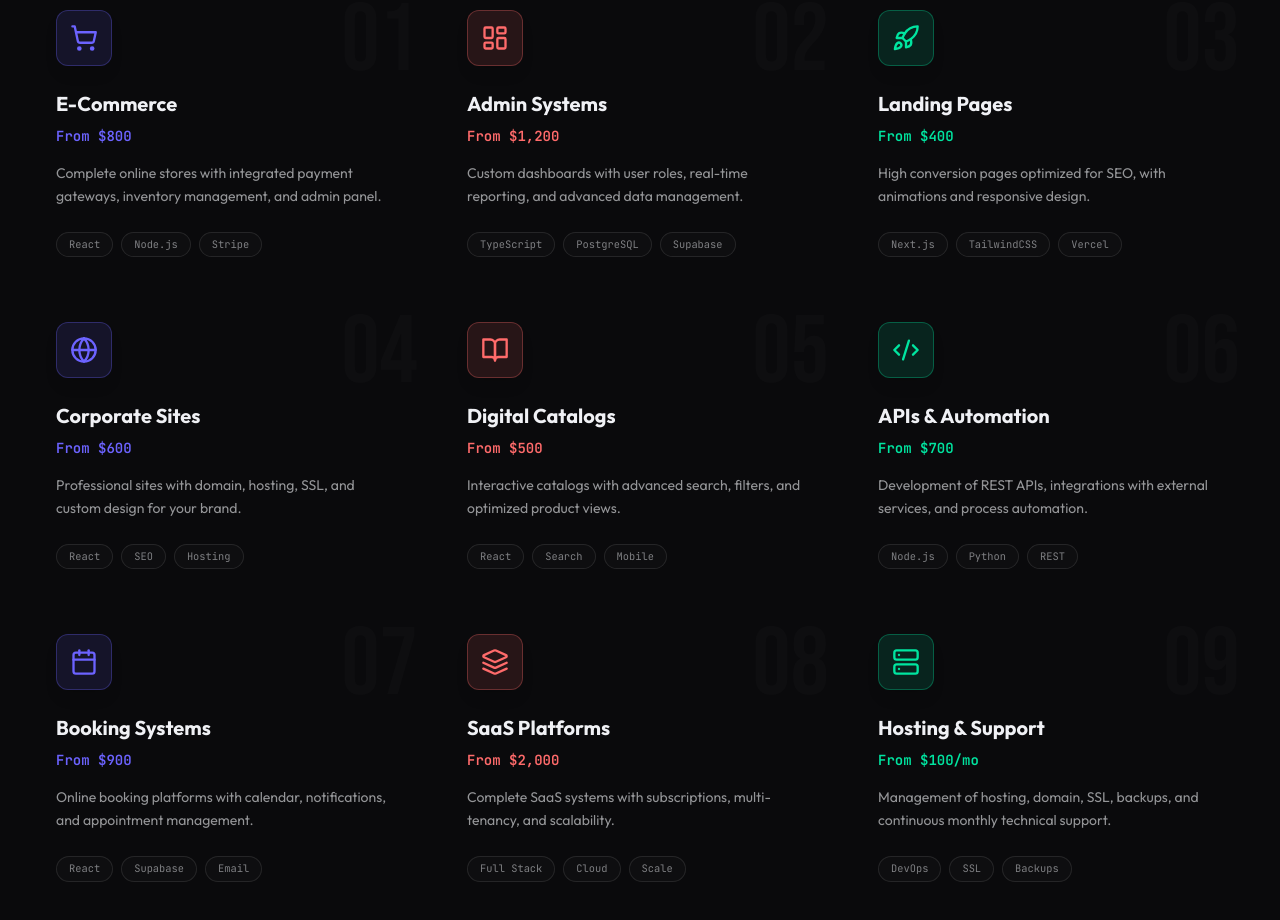
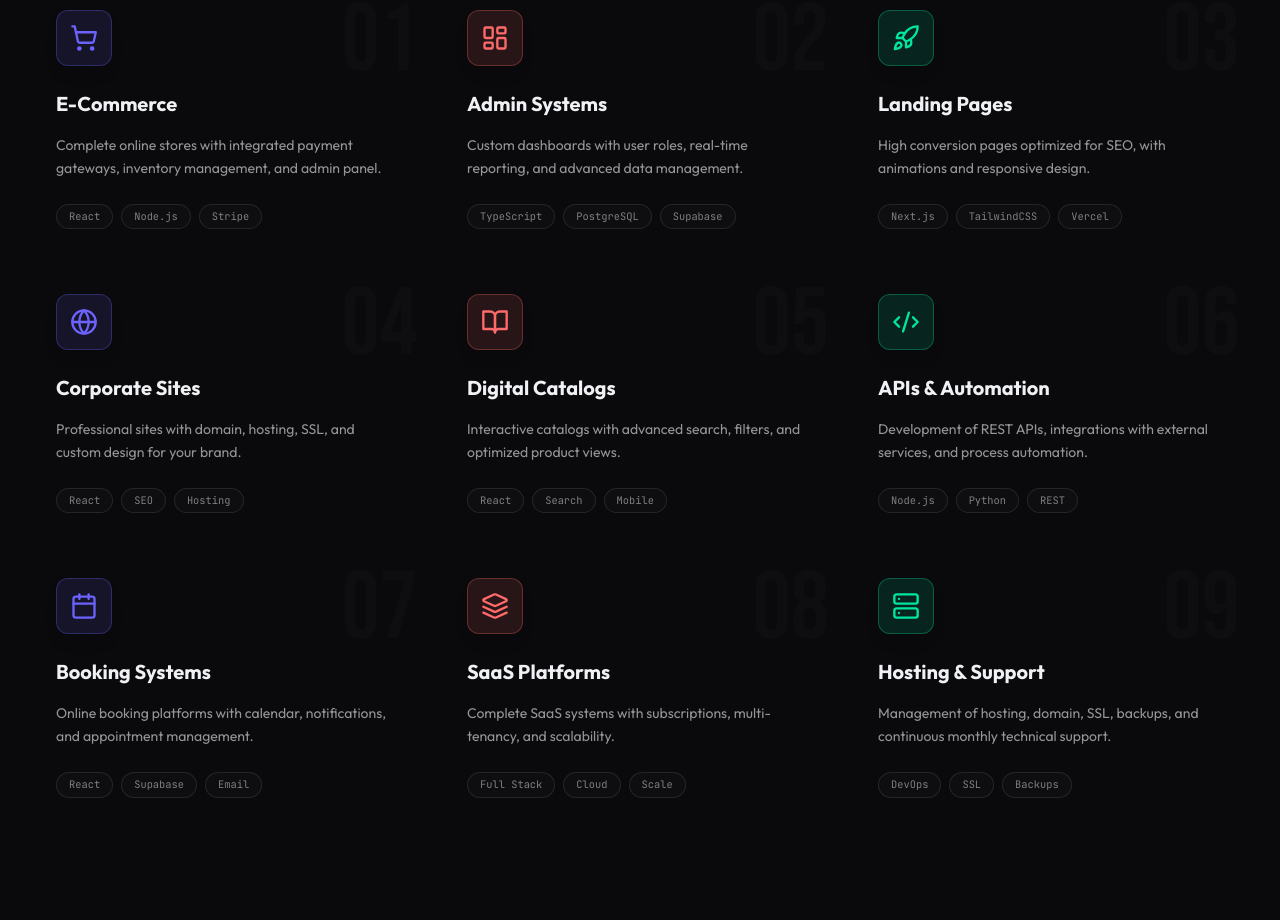
Before and after one commit to Quorex-Studio/Quorex, a React (Create React App) app: page / in a window 1280 px wide. Shown: the part 1160-2080 px from the top of the page. Built offline with nearby package versions, Linux system fonts and the light colour scheme.

Commit message:
refactor: Remove pricing from Services data and UI component

```diff
--- a/src/data/mock.js
+++ b/src/data/mock.js
@@ -4,15 +4,15 @@ import { Zap, Code, Terminal, Server, Flame, Database, Palette, Cloud, Box, Atom
 
 const dataES = {
   services: [
-    { id: 1, title: "E-Commerce", icon: "ShoppingCart", price: "Desde $800", color: "purple", tags: ["React", "Node.js", "Stripe"], description: "Tiendas online completas con pasarelas de pago integradas, gestión de inventario y panel administrativo." },
-    { id: 2, title: "Sistemas Administrativos", icon: "LayoutDashboard", price: "Desde $1,200", color: "red", tags: ["TypeScript", "PostgreSQL", "Supabase"], description: "Dashboards personalizados con roles de usuario, reportes en tiempo real y gestión avanzada de datos." },
-    { id: 3, title: "Landing Pages", icon: "Rocket", price: "Desde $400", color: "green", tags: ["Next.js", "TailwindCSS", "Vercel"], description: "Páginas de alta conversión optimizadas para SEO, con animaciones y diseño responsive." },
-    { id: 4, title: "Páginas Corporativas", icon: "Globe", price: "Desde $600", color: "purple", tags: ["React", "SEO", "Hosting"], description: "Sitios profesionales con dominio, hosting, SSL y diseño personalizado para tu marca." },
-    { id: 5, title: "Catálogos Digitales", icon: "BookOpen", price: "Desde $500", color: "red", tags: ["React", "Search", "Mobile"], description: "Catálogos interactivos con búsqueda avanzada, filtros y vista optimizada para productos." },
-    { id: 6, title: "APIs & Automatizaciones", icon: "Code2", price: "Desde $700", color: "green", tags: ["Node.js", "Python", "REST"], description: "Desarrollo de APIs REST, integraciones con servicios externos y automatización de procesos." },
-    { id: 7, title: "Sistemas de Reservas", icon: "Calendar", price: "Desde $900", color: "purple", tags: ["React", "Supabase", "Email"], description: "Plataformas de reservas online con calendario, notificaciones y gestión de citas." },
-    { id: 8, title: "Plataformas SaaS", icon: "Layers", price: "Desde $2,000", color: "red", tags: ["Full Stack", "Cloud", "Scale"], description: "Sistemas completos SaaS con suscripciones, multi-tenancy y escalabilidad." },
-    { id: 9, title: "Hosting & Soporte", icon: "Server", price: "Desde $100/mes", color: "green", tags: ["DevOps", "SSL", "Backups"], description: "Gestión de hosting, dominio, SSL, backups y soporte técnico mensual continuo." },
+    { id: 1, title: "E-Commerce", icon: "ShoppingCart", color: "purple", tags: ["React", "Node.js", "Stripe"], description: "Tiendas online completas con pasarelas de pago integradas, gestión de inventario y panel administrativo." },
+    { id: 2, title: "Sistemas Administrativos", icon: "LayoutDashboard", color: "red", tags: ["TypeScript", "PostgreSQL", "Supabase"], description: "Dashboards personalizados con roles de usuario, reportes en tiempo real y gestión avanzada de datos." },
+    { id: 3, title: "Landing Pages", icon: "Rocket", color: "green", tags: ["Next.js", "TailwindCSS", "Vercel"], description: "Páginas de alta conversión optimizadas para SEO, con animaciones y diseño responsive." },
+    { id: 4, title: "Páginas Corporativas", icon: "Globe", color: "purple", tags: ["React", "SEO", "Hosting"], description: "Sitios profesionales con dominio, hosting, SSL y diseño personalizado para tu marca." },
+    { id: 5, title: "Catálogos Digitales", icon: "BookOpen", color: "red", tags: ["React", "Search", "Mobile"], description: "Catálogos interactivos con búsqueda avanzada, filtros y vista optimizada para productos." },
+    { id: 6, title: "APIs & Automatizaciones", icon: "Code2", color: "green", tags: ["Node.js", "Python", "REST"], description: "Desarrollo de APIs REST, integraciones con servicios externos y automatización de procesos." },
+    { id: 7, title: "Sistemas de Reservas", icon: "Calendar", color: "purple", tags: ["React", "Supabase", "Email"], description: "Plataformas de reservas online con calendario, notificaciones y gestión de citas." },
+    { id: 8, title: "Plataformas SaaS", icon: "Layers", color: "red", tags: ["Full Stack", "Cloud", "Scale"], description: "Sistemas completos SaaS con suscripciones, multi-tenancy y escalabilidad." },
+    { id: 9, title: "Hosting & Soporte", icon: "Server", color: "green", tags: ["DevOps", "SSL", "Backups"], description: "Gestión de hosting, dominio, SSL, backups y soporte técnico mensual continuo." },
   ],
   projects: [
     {
@@ -123,15 +123,15 @@ const dataES = {
 
 const dataEN = {
   services: [
-    { id: 1, title: "E-Commerce", icon: "ShoppingCart", price: "From $800", color: "purple", tags: ["React", "Node.js", "Stripe"], description: "Complete online stores with integrated payment gateways, inventory management, and admin panel." },
-    { id: 2, title: "Admin Systems", icon: "LayoutDashboard", price: "From $1,200", color: "red", tags: ["TypeScript", "PostgreSQL", "Supabase"], description: "Custom dashboards with user roles, real-time reporting, and advanced data management." },
-    { id: 3, title: "Landing Pages", icon: "Rocket", price: "From $400", color: "green", tags: ["Next.js", "TailwindCSS", "Vercel"], description: "High conversion pages optimized for SEO, with animations and responsive design." },
-    { id: 4, title: "Corporate Sites", icon: "Globe", price: "From $600", color: "purple", tags: ["React", "SEO", "Hosting"], description: "Professional sites with domain, hosting, SSL, and custom design for your brand." },
-    { id: 5, title: "Digital Catalogs", icon: "BookOpen", price: "From $500", color: "red", tags: ["React", "Search", "Mobile"], description: "Interactive catalogs with advanced search, filters, and optimized product views." },
-    { id: 6, title: "APIs & Automation", icon: "Code2", price: "From $700", color: "green", tags: ["Node.js", "Python", "REST"], description: "Development of REST APIs, integrations with external services, and process automation." },
-    { id: 7, title: "Booking Systems", icon: "Calendar", price: "From $900", color: "purple", tags: ["React", "Supabase", "Email"], description: "Online booking platforms with calendar, notifications, and appointment management." },
-    { id: 8, title: "SaaS Platforms", icon: "Layers", price: "From $2,000", color: "red", tags: ["Full Stack", "Cloud", "Scale"], description: "Complete SaaS systems with subscriptions, multi-tenancy, and scalability." },
-    { id: 9, title: "Hosting & Support", icon: "Server", price: "From $100/mo", color: "green", tags: ["DevOps", "SSL", "Backups"], description: "Management of hosting, domain, SSL, backups, and continuous monthly technical support." },
+    { id: 1, title: "E-Commerce", icon: "ShoppingCart", color: "purple", tags: ["React", "Node.js", "Stripe"], description: "Complete online stores with integrated payment gateways, inventory management, and admin panel." },
+    { id: 2, title: "Admin Systems", icon: "LayoutDashboard", color: "red", tags: ["TypeScript", "PostgreSQL", "Supabase"], description: "Custom dashboards with user roles, real-time reporting, and advanced data management." },
+    { id: 3, title: "Landing Pages", icon: "Rocket", color: "green", tags: ["Next.js", "TailwindCSS", "Vercel"], description: "High conversion pages optimized for SEO, with animations and responsive design." },
+    { id: 4, title: "Corporate Sites", icon: "Globe", color: "purple", tags: ["React", "SEO", "Hosting"], description: "Professional sites with domain, hosting, SSL, and custom design for your brand." },
+    { id: 5, title: "Digital Catalogs", icon: "BookOpen", color: "red", tags: ["React", "Search", "Mobile"], description: "Interactive catalogs with advanced search, filters, and optimized product views." },
+    { id: 6, title: "APIs & Automation", icon: "Code2", color: "green", tags: ["Node.js", "Python", "REST"], description: "Development of REST APIs, integrations with external services, and process automation." },
+    { id: 7, title: "Booking Systems", icon: "Calendar", color: "purple", tags: ["React", "Supabase", "Email"], description: "Online booking platforms with calendar, notifications, and appointment management." },
+    { id: 8, title: "SaaS Platforms", icon: "Layers", color: "red", tags: ["Full Stack", "Cloud", "Scale"], description: "Complete SaaS systems with subscriptions, multi-tenancy, and scalability." },
+    { id: 9, title: "Hosting & Support", icon: "Server", color: "green", tags: ["DevOps", "SSL", "Backups"], description: "Management of hosting, domain, SSL, backups, and continuous monthly technical support." },
   ],
   projects: [
     {
--- a/src/sections/Services.jsx
+++ b/src/sections/Services.jsx
@@ -42,8 +42,7 @@ const Services = () => {
                     style={{ background: c.bg, border: `1px solid ${c.border}` }}>
                     {Icon && <Icon className="w-7 h-7" style={{ color: c.text }} />}
                   </div>
-                  <div className="font-bold text-[#F0F1F5] text-xl mb-2 group-hover:text-white transition-colors" style={{ fontFamily: "'Outfit',sans-serif" }}>{s.title}</div>
-                  <div className="font-mono text-sm font-semibold mb-4" style={{ color: c.text, fontFamily: "'JetBrains Mono',monospace" }}>{s.price}</div>
+                  <div className="font-bold text-[#F0F1F5] text-xl mb-4 group-hover:text-white transition-colors" style={{ fontFamily: "'Outfit',sans-serif" }}>{s.title}</div>
                   <p className="text-[#F0F1F5]/60 text-sm leading-relaxed mb-6" style={{ fontFamily: "'Outfit',sans-serif" }}>{s.description}</p>
                   <div className="flex flex-wrap gap-2">
                     {s.tags.map(t => (
```
Also changed, not shown: 7 other files (tests, documents, lock files or other folders).
